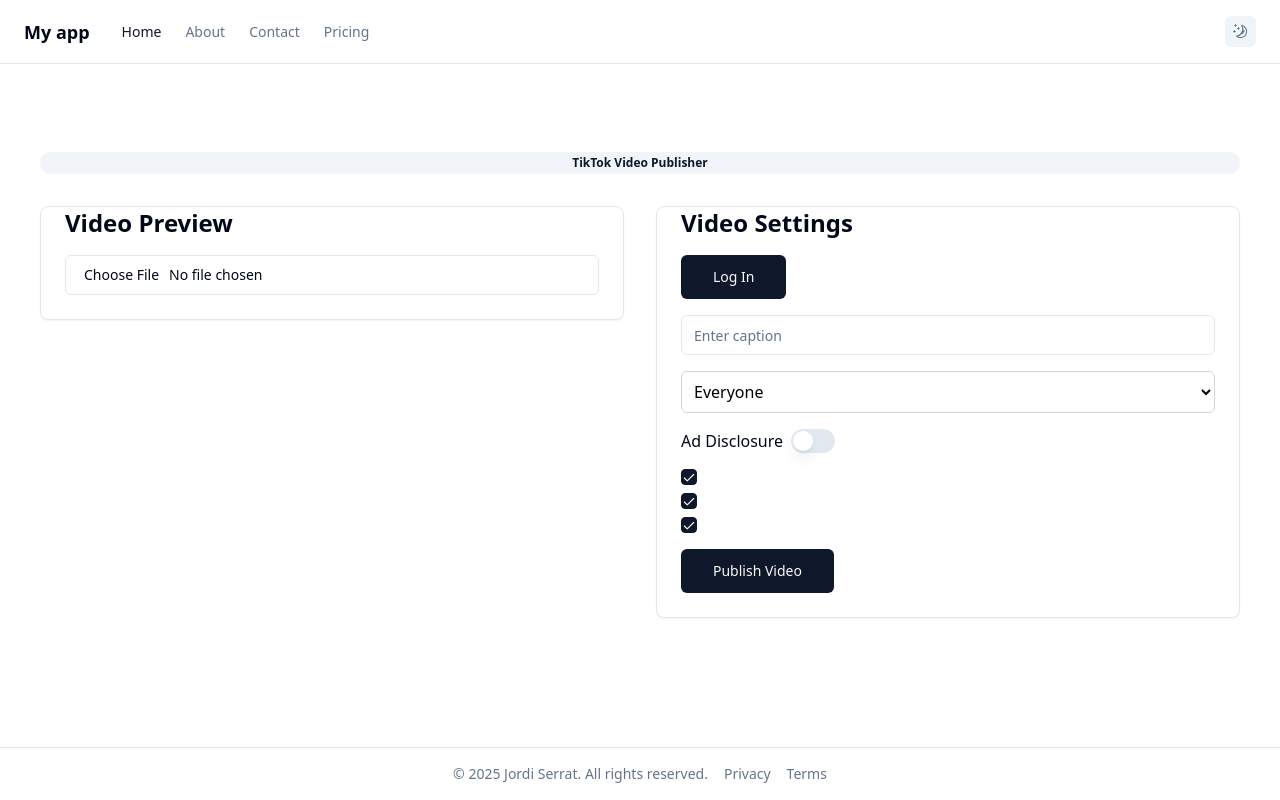
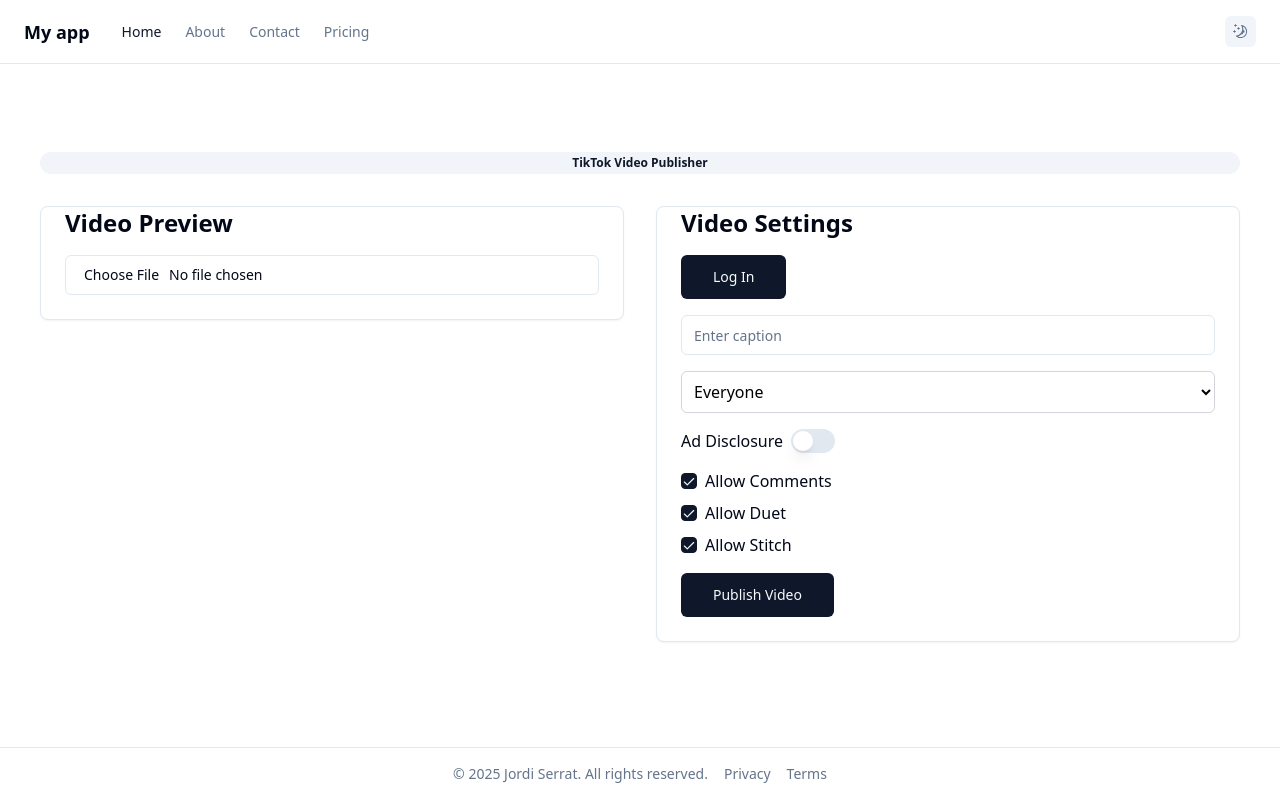
Before and after one commit to altanlabs/prova, a React (Vite) app: page / in a window 1280 px wide. Built offline with nearby package versions, Linux system fonts and the light colour scheme; what @radix-ui/themes would draw is missing.

Commit message:
Fix checkbox labels visibility in index.tsx

```diff
--- a/src/pages/index.tsx
+++ b/src/pages/index.tsx
@@ -118,15 +118,18 @@
                 <Switch checked={isAd} onCheckedChange={(checked) => setIsAd(checked)} />
               </div>
               <div className="flex flex-col items-start gap-2 mb-4">
-                <Checkbox checked={allowComments} onCheckedChange={(checked) => setAllowComments(checked === true)}>
+                <label className="flex items-center gap-2">
+                  <Checkbox checked={allowComments} onCheckedChange={(checked) => setAllowComments(checked === true)} />
                   Allow Comments
-                </Checkbox>
-                <Checkbox checked={allowDuet} onCheckedChange={(checked) => setAllowDuet(checked === true)}>
+                </label>
+                <label className="flex items-center gap-2">
+                  <Checkbox checked={allowDuet} onCheckedChange={(checked) => setAllowDuet(checked === true)} />
                   Allow Duet
-                </Checkbox>
-                <Checkbox checked={allowStitch} onCheckedChange={(checked) => setAllowStitch(checked === true)}>
+                </label>
+                <label className="flex items-center gap-2">
+                  <Checkbox checked={allowStitch} onCheckedChange={(checked) => setAllowStitch(checked === true)} />
                   Allow Stitch
-                </Checkbox>
+                </label>
               </div>
               <Button size="lg" onClick={handlePublish}>
                 Publish Video
```
